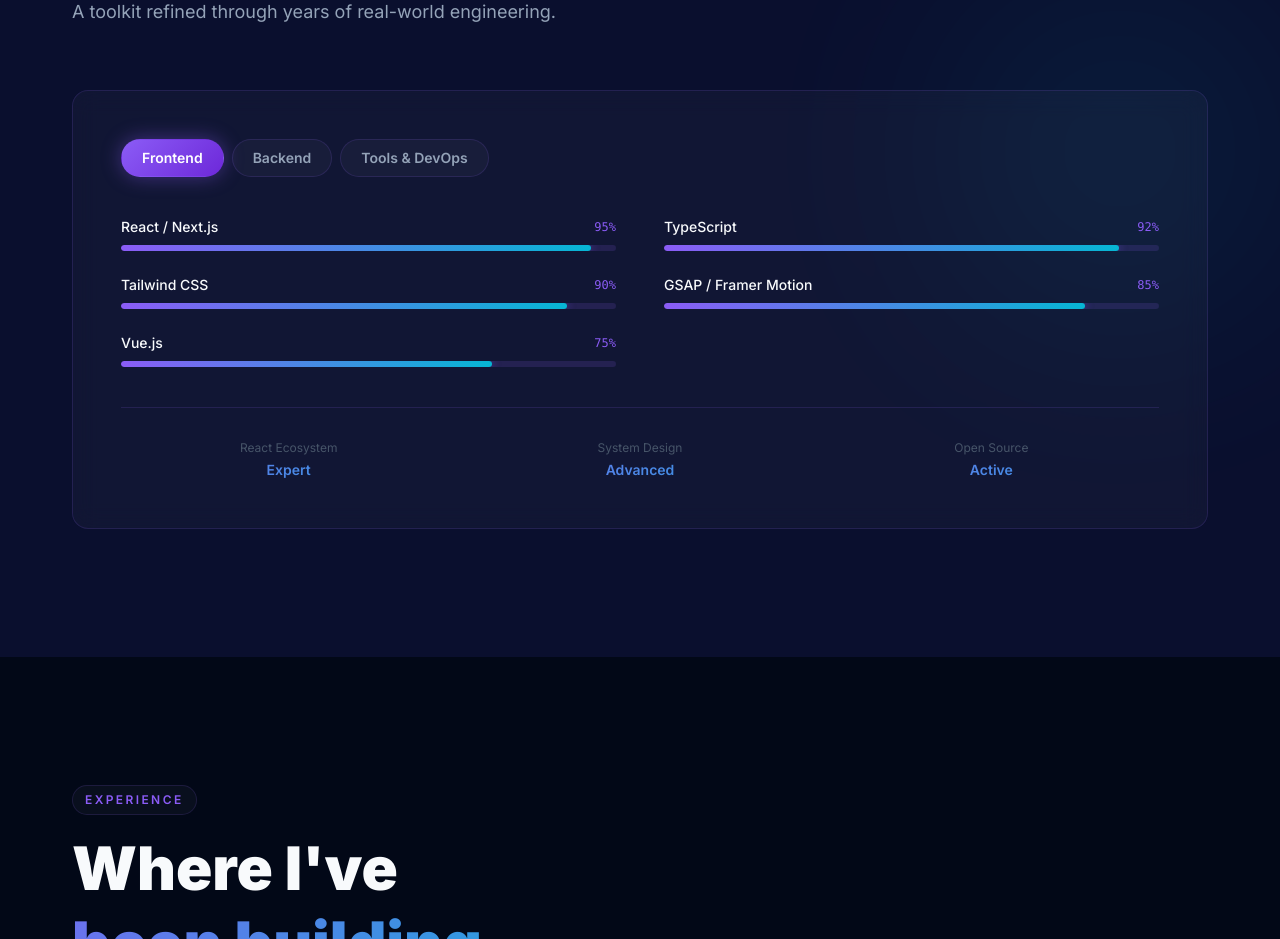
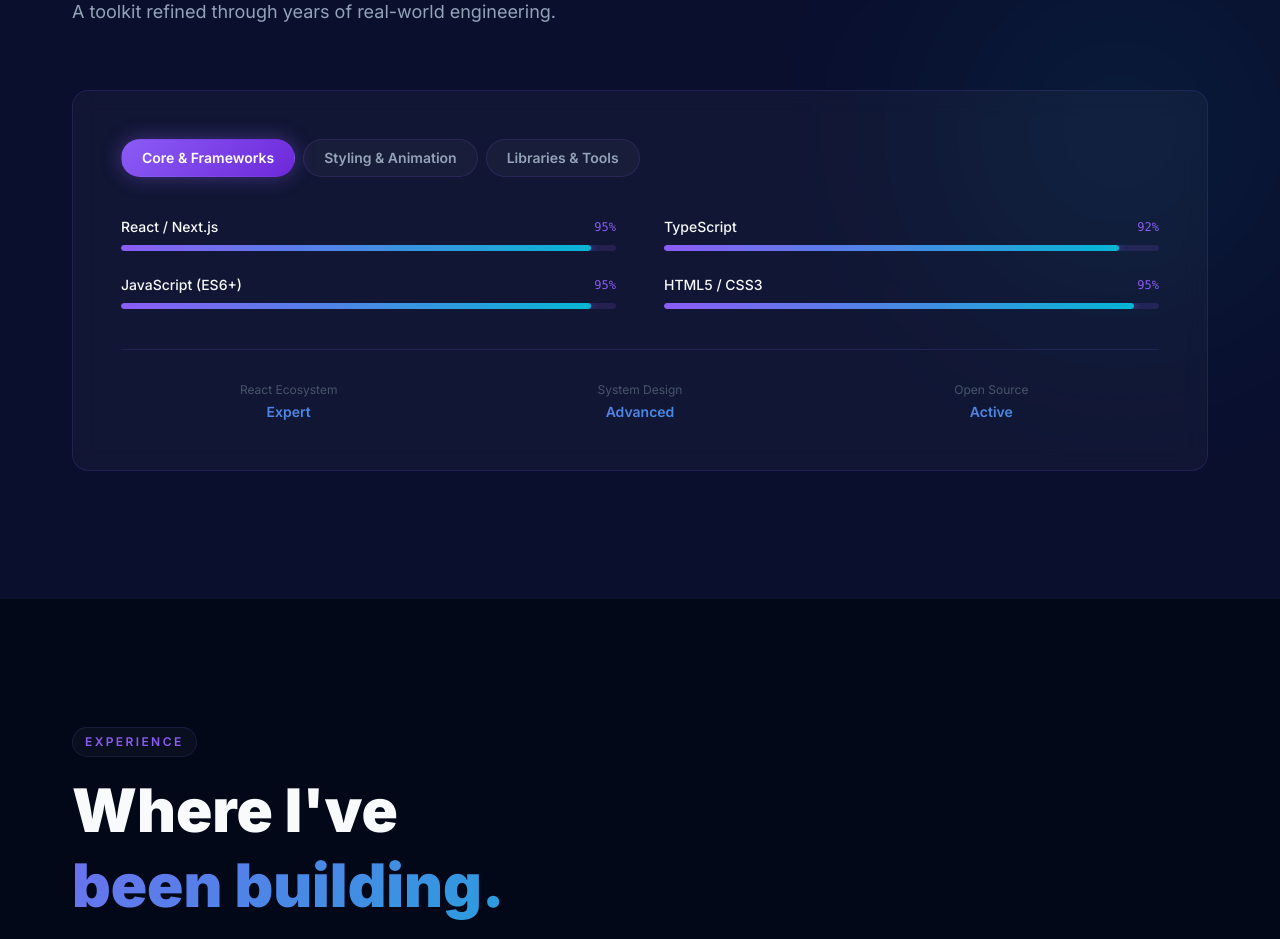
Before and after one commit to mohamed080/portfolio, a Next.js app: page /en in a window 1280 px wide. Shown: the part 3940-4879 px from the top of the page. Built offline with nearby package versions, Linux system fonts and the light colour scheme.

Commit message:
Update skills section to reflect frontend-focused project experience

```diff
--- a/messages/ar.json
+++ b/messages/ar.json
@@ -143,76 +143,28 @@
     "title": "تقنيات أعيش\nوأتنفس معها.",
     "subtitle": "مجموعة أدوات مصقولة عبر سنوات من الهندسة الفعلية.",
     "categories": {
-      "frontend": "الواجهة الأمامية",
-      "backend": "الخادم",
-      "tools": "الأدوات وDevOps"
+      "frontend": "أطر العمل والأساسيات",
+      "styling": "التصميم والرسوم المتحركة",
+      "tools": "المكتبات والأدوات"
     },
     "items": {
       "frontend": [
-        {
-          "name": "React / Next.js",
-          "level": 95
-        },
-        {
-          "name": "TypeScript",
-          "level": 92
-        },
-        {
-          "name": "Tailwind CSS",
-          "level": 90
-        },
-        {
-          "name": "GSAP / Framer Motion",
-          "level": 85
-        },
-        {
-          "name": "Vue.js",
-          "level": 75
-        }
+        { "name": "React / Next.js", "level": 95 },
+        { "name": "TypeScript", "level": 92 },
+        { "name": "JavaScript (ES6+)", "level": 95 },
+        { "name": "HTML5 / CSS3", "level": 95 }
       ],
-      "backend": [
-        {
-          "name": "Node.js / Express",
-          "level": 90
-        },
-        {
-          "name": "Python / FastAPI",
-          "level": 82
-        },
-        {
-          "name": "Go",
-          "level": 70
-        },
-        {
-          "name": "PostgreSQL",
-          "level": 88
-        },
-        {
-          "name": "Redis",
-          "level": 80
-        }
+      "styling": [
+        { "name": "Tailwind CSS", "level": 92 },
+        { "name": "Material UI (MUI)", "level": 85 },
+        { "name": "Bootstrap 5", "level": 90 },
+        { "name": "GSAP / Framer Motion", "level": 85 }
       ],
       "tools": [
-        {
-          "name": "Docker / Kubernetes",
-          "level": 78
-        },
-        {
-          "name": "AWS / GCP",
-          "level": 75
-        },
-        {
-          "name": "CI/CD (GitHub Actions)",
-          "level": 85
-        },
-        {
-          "name": "Git",
-          "level": 95
-        },
-        {
-          "name": "Figma",
-          "level": 80
-        }
+        { "name": "Redux / Zustand", "level": 90 },
+        { "name": "React Query", "level": 88 },
+        { "name": "React Hook Form / Zod", "level": 85 },
+        { "name": "Git & GitHub", "level": 90 }
       ]
     }
   },
--- a/messages/en.json
+++ b/messages/en.json
@@ -106,31 +106,28 @@
     "title": "Technologies I\nlive and breathe.",
     "subtitle": "A toolkit refined through years of real-world engineering.",
     "categories": {
-      "frontend": "Frontend",
-      "backend": "Backend",
-      "tools": "Tools & DevOps"
+      "frontend": "Core & Frameworks",
+      "styling": "Styling & Animation",
+      "tools": "Libraries & Tools"
     },
     "items": {
       "frontend": [
         { "name": "React / Next.js", "level": 95 },
         { "name": "TypeScript", "level": 92 },
-        { "name": "Tailwind CSS", "level": 90 },
-        { "name": "GSAP / Framer Motion", "level": 85 },
-        { "name": "Vue.js", "level": 75 }
+        { "name": "JavaScript (ES6+)", "level": 95 },
+        { "name": "HTML5 / CSS3", "level": 95 }
       ],
-      "backend": [
-        { "name": "Node.js / Express", "level": 90 },
-        { "name": "Python / FastAPI", "level": 82 },
-        { "name": "Go", "level": 70 },
-        { "name": "PostgreSQL", "level": 88 },
-        { "name": "Redis", "level": 80 }
+      "styling": [
+        { "name": "Tailwind CSS", "level": 92 },
+        { "name": "Material UI (MUI)", "level": 85 },
+        { "name": "Bootstrap 5", "level": 90 },
+        { "name": "GSAP / Framer Motion", "level": 85 }
       ],
       "tools": [
-        { "name": "Docker / Kubernetes", "level": 78 },
-        { "name": "AWS / GCP", "level": 75 },
-        { "name": "CI/CD (GitHub Actions)", "level": 85 },
-        { "name": "Git", "level": 95 },
-        { "name": "Figma", "level": 80 }
+        { "name": "Redux / Zustand", "level": 90 },
+        { "name": "React Query", "level": 88 },
+        { "name": "React Hook Form / Zod", "level": 85 },
+        { "name": "Git & GitHub", "level": 90 }
       ]
     }
   },
--- a/src/sections/Skills.tsx
+++ b/src/sections/Skills.tsx
@@ -9,7 +9,7 @@
 
 type SkillItem = { name: string; level: number };
 
-type CategoryKey = "frontend" | "backend" | "tools";
+type CategoryKey = "frontend" | "styling" | "tools";
 
 function SkillBar({ skill, delay }: { skill: SkillItem; delay: number }) {
   const barRef = useRef<HTMLDivElement>(null);
@@ -69,7 +69,7 @@
 
   const categories: { key: CategoryKey; label: string }[] = [
     { key: "frontend", label: t("categories.frontend") },
-    { key: "backend", label: t("categories.backend") },
+    { key: "styling", label: t("categories.styling") },
     { key: "tools", label: t("categories.tools") },
   ];
 
```
